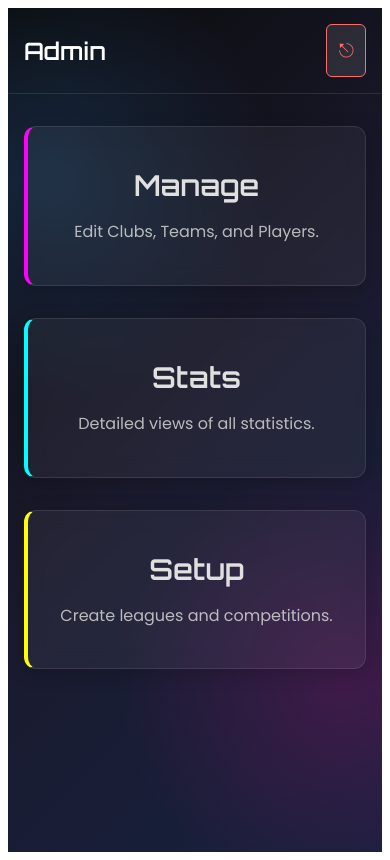
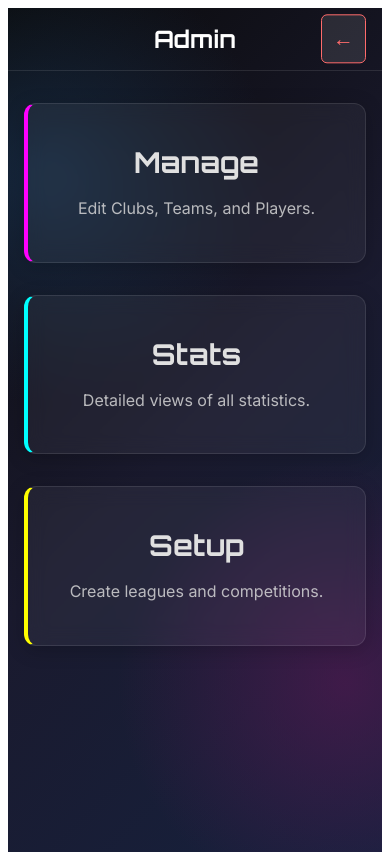
Before and after one commit to jakes007/DartsAdminApp, a React (Create React App) app: page /admin in a window 390 px wide. Built offline with nearby package versions, Linux system fonts and the light colour scheme.

Commit message:
Added logout button

```diff
--- a/src/AdminDashboard.css
+++ b/src/AdminDashboard.css
@@ -1,4 +1,4 @@
-@import url("https://fonts.googleapis.com/css2?family=Orbitron:wght@400;500;600&family=Poppins:wght@300;400;500;600&display=swap");
+@import url("https://fonts.googleapis.com/css2?family=Inter:wght@300;400;500;600;700&family=Orbitron:wght@400;500;600;700&display=swap");
 
 .admin-container {
   min-height: 100vh;
@@ -14,15 +14,16 @@
     ),
     linear-gradient(135deg, #0a0a0a 0%, #1a1a2e 50%, #16213e 100%);
   color: #e0e0e0;
-  font-family: "Poppins", "Segoe UI", Tahoma, Geneva, Verdana, sans-serif;
+  font-family: "Inter", "Segoe UI", Tahoma, Geneva, Verdana, sans-serif;
 }
 
 .admin-header {
   display: flex;
-  justify-content: space-between;
+  justify-content: center;
   align-items: center;
   padding: 1.5rem 2rem;
   border-bottom: 1px solid rgba(255, 255, 255, 0.1);
+  position: relative;
 }
 
 .admin-header h1 {
@@ -40,19 +41,28 @@
   border-radius: 6px;
   cursor: pointer;
   transition: all 0.3s ease;
-  font-family: "Poppins", sans-serif;
+  font-family: "Inter", sans-serif;
   font-weight: 500;
   display: flex;
   align-items: center;
+  justify-content: center;
+  position: absolute;
+  right: 2rem;
+  top: 50%;
+  transform: translateY(-50%);
 }
 
 .logout-btn:hover {
   background: rgba(255, 107, 107, 0.2);
-  box-shadow: 0 0 10px rgba(255, 107, 107, 0.5);
+  box-shadow: 0 0 15px rgba(255, 107, 107, 0.7);
 }
 
-.logout-icon {
-  display: none;
+.back-arrow {
+  display: none; /* Hidden by default on desktop */
+}
+
+.logout-text {
+  display: inline;
 }
 
 .admin-main {
@@ -114,9 +124,18 @@
   line-height: 1.6;
   opacity: 0.8;
   margin: 0;
+  font-family: "Inter", sans-serif;
 }
 
-@media (max-width: 768px) {
+/* Show text on larger screens */
+@media (min-width: 768px) {
+  .admin-grid {
+    grid-template-columns: repeat(3, 1fr);
+  }
+}
+
+/* Mobile adjustments - Show back arrow, hide text */
+@media (max-width: 767px) {
   .admin-header {
     padding: 1rem;
   }
@@ -125,26 +144,22 @@
     font-size: 1.5rem;
   }
 
-  .logout-text {
-    display: none;
+  .logout-btn {
+    right: 1rem;
+    padding: 0.7rem;
   }
 
-  .logout-icon {
-    display: block;
-    font-size: 1.2rem;
+  .logout-text {
+    display: none; /* Hide text on mobile */
   }
 
-  .logout-btn {
-    padding: 0.7rem;
+  .back-arrow {
+    display: inline; /* Show arrow on mobile */
+    font-size: 1.3rem;
+    font-weight: bold;
   }
 
   .admin-main {
     padding: 2rem 1rem;
   }
 }
-
-@media (min-width: 768px) {
-  .admin-grid {
-    grid-template-columns: repeat(3, 1fr);
-  }
-}
--- a/src/AdminDashboard.tsx
+++ b/src/AdminDashboard.tsx
@@ -1,13 +1,21 @@
+import { useNavigate } from "react-router-dom";
 import "./AdminDashboard.css";
 
 const AdminDashboard = () => {
+  const navigate = useNavigate();
+
+  const handleLogout = () => {
+    // For now, we'll just redirect to homepage
+    navigate("/");
+  };
+
   return (
     <div className="admin-container">
       <header className="admin-header">
         <h1>Admin</h1>
-        <button className="logout-btn">
+        <button className="logout-btn" onClick={handleLogout}>
           <span className="logout-text">Log Out</span>
-          <span className="logout-icon">⎋</span>
+          <span className="back-arrow">←</span>
         </button>
       </header>
 
--- a/src/HomePage.css
+++ b/src/HomePage.css
@@ -1,4 +1,4 @@
-@import url("https://fonts.googleapis.com/css2?family=Orbitron:wght@400;500;600&family=Poppins:wght@300;400;500;600&display=swap");
+@import url("https://fonts.googleapis.com/css2?family=Inter:wght@300;400;500;600;700&family=Orbitron:wght@400;500;600;700&display=swap");
 
 .homepage-container {
   min-height: 100vh;
@@ -14,7 +14,7 @@
     ),
     linear-gradient(135deg, #0a0a0a 0%, #1a1a2e 50%, #16213e 100%);
   color: #e0e0e0;
-  font-family: "Poppins", "Segoe UI", Tahoma, Geneva, Verdana, sans-serif;
+  font-family: "Inter", "Segoe UI", Tahoma, Geneva, Verdana, sans-serif;
   text-align: center;
   padding: 1rem;
 }
--- a/src/HomePage.tsx
+++ b/src/HomePage.tsx
@@ -5,7 +5,7 @@ const HomePage = () => {
   return (
     <div className="homepage-container">
       <header className="app-header">
-        <h1>Darts Administrator</h1>
+        <h1>OBSERVATORY DARTS ASSOCIATION</h1>
       </header>
 
       <main className="main-content">
```
Also changed, not shown: 1 other file (tests, documents, lock files or other folders).
